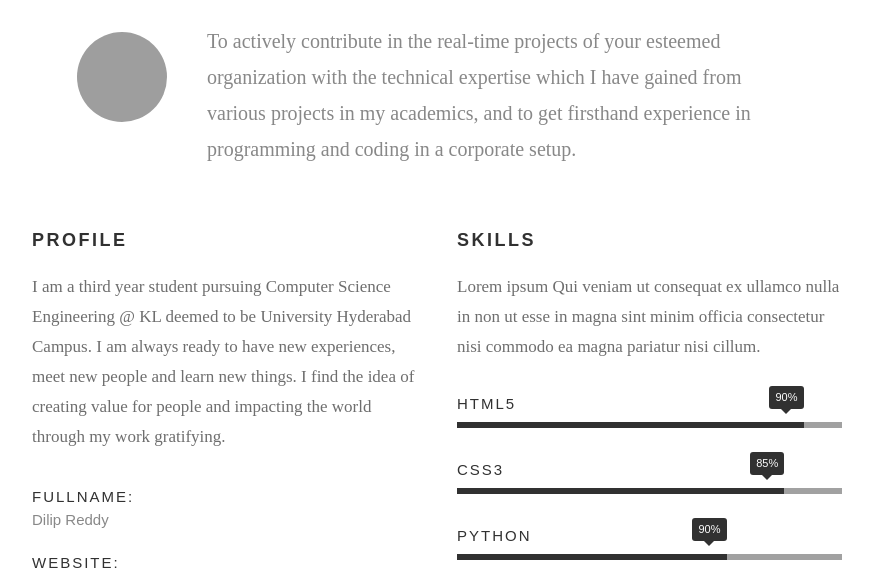
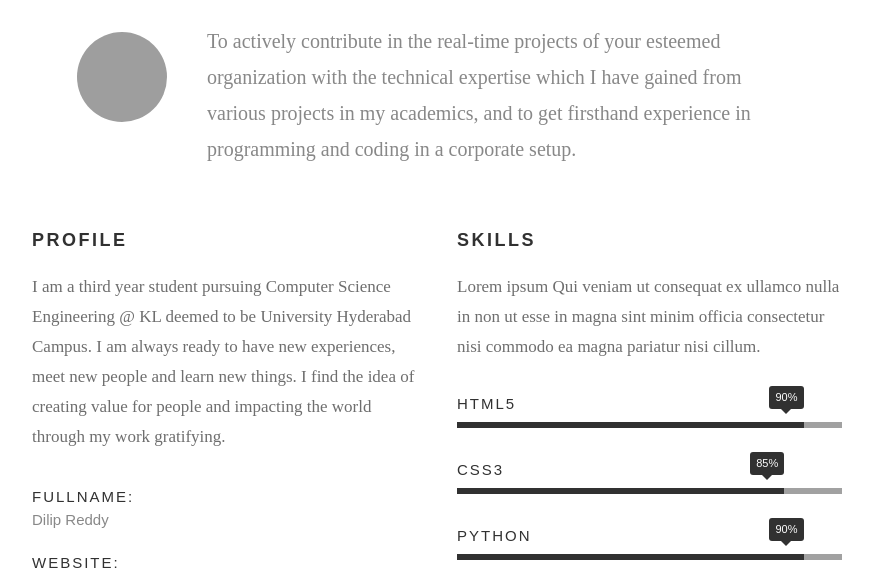
Before and after one commit to dilip881/dilip881.github.io, a plain HTML site: page index.html in a window 1280 px wide. Shown: the part 217-792 px from the top of the page, without its empty margins (203-1076 px from the left). Drawn offline with Linux system fonts and the light colour scheme; grey boxes are pictures that could not be loaded; a script that the page names is missing.

Commit message:
Update index.html

```diff
--- a/index.html
+++ b/index.html
@@ -65,7 +65,7 @@
 				   	<strong>CSS3</strong>
 				   </li>
 				   <li>
-				   	<div class="progress percent70"><span>90%</span></div>
+				   	<div class="progress percent90"><span>90%</span></div>
 				   	<strong>python</strong>
 				   </li>
 				   <li>
```
